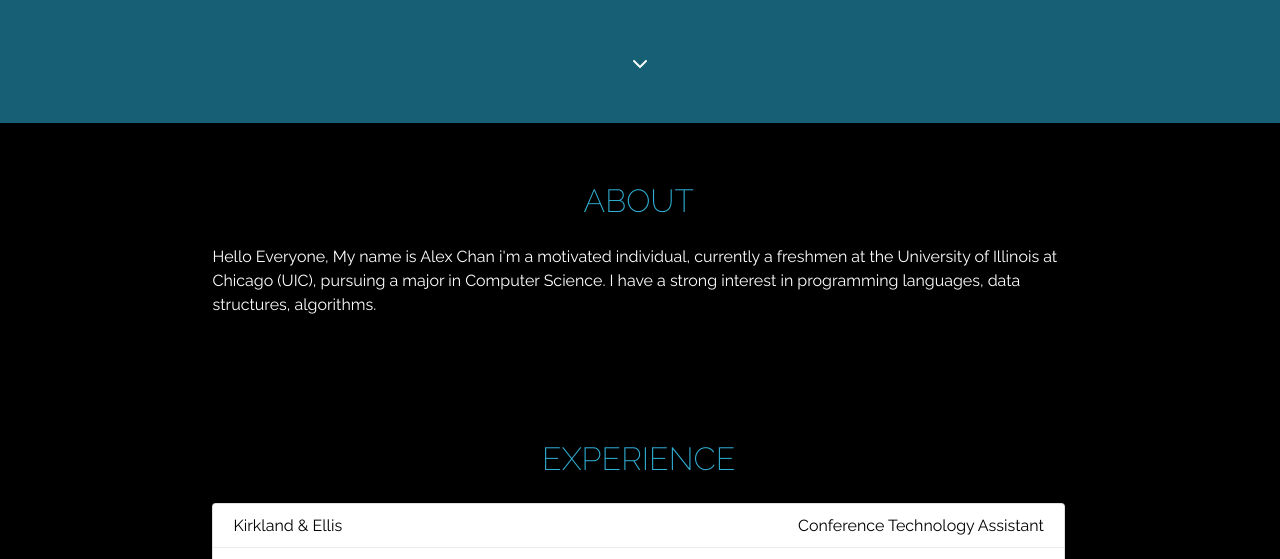
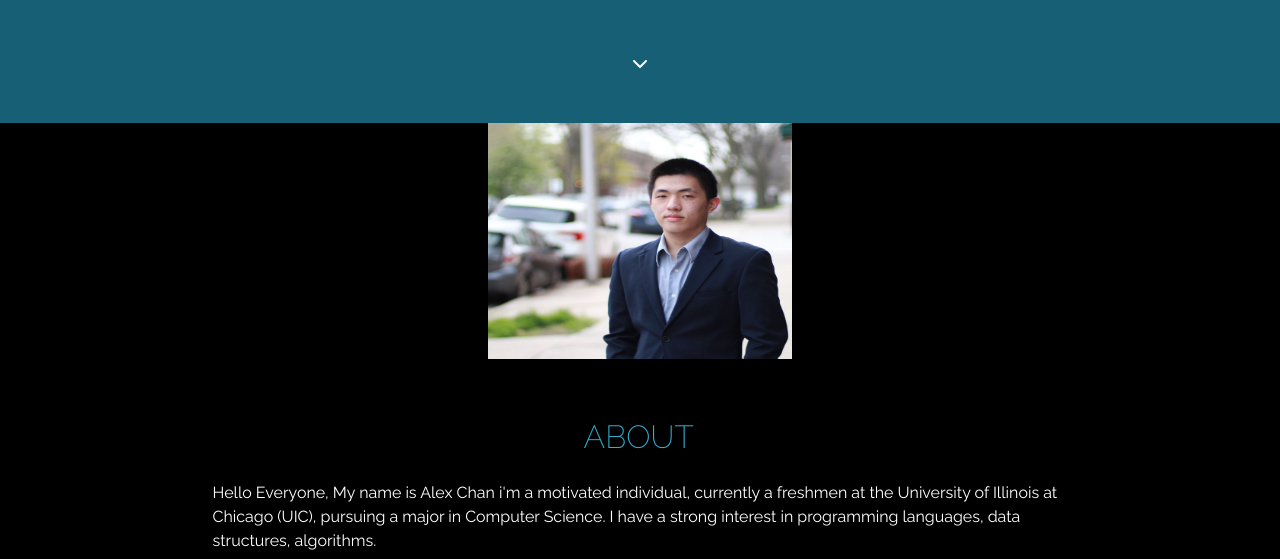
Before and after one commit to HardLost0/HardLost0.github.io, a plain HTML site: page index.html in a window 1280 px wide. Shown: the part 677-1236 px from the top of the page. Drawn offline with Linux system fonts and the light colour scheme.

Commit message:
added linkedin picture

```diff
--- a/css/style.css
+++ b/css/style.css
@@ -233,3 +233,11 @@ h4 {
 ::placeholder {
   color: rgb(32, 203, 198);
 }
+
+.picture-center {
+  background-color: rgb(0, 0, 0);
+  height: 100%;
+  display: flex;
+  justify-content: center;
+  align-items: center;
+}
--- a/index.html
+++ b/index.html
@@ -27,13 +27,14 @@
           <h1>Alex Chan</h1>
           <p>CS STUDENT AT UIC</p>
         </div>
+
         <div class="jumbotron-social">
           <ul class="ul-social">
             <li class="li-social-links">
-              <a class="social" href="https://github.com/" target="_blank"><i class="fa-brands fa-github"></i></a>
+              <a class="social" href="https://github.com/HardLost0" target="_blank"><i class="fa-brands fa-github"></i></a>
             </li>
             <li class="li-social-links">
-              <a class="social" href="https://linkedin.com" target="_blank"><i class="fa-brands fa-linkedin"></i></a>
+              <a class="social" href="https://www.linkedin.com/in/alex-chan-5b2a89207/" target="_blank"><i class="fa-brands fa-linkedin"></i></a>
             </li>
             <li class="li-social-links">
               <a class="social" href="https://hardlost0.github.io/BW-FinalWeb/Alex_Chan_FinalResume%20(1).pdf" target="_blank"><i class="fa-solid fa-user"></i></a>
@@ -44,6 +45,10 @@
           <span><a href="#about"><i class="fa fa-chevron-down" aria-hidden="true"></i></a></span>
         </div>
       </div>
+
+<div class="picture-center">
+  <img src="linkedin pfp.jpeg" class="rounded" width="304" height="236 alt="">
+</div>
       <!-- END HEADER -->
 
 
```
Also changed, not shown: linkedin pfp.jpeg (added).
